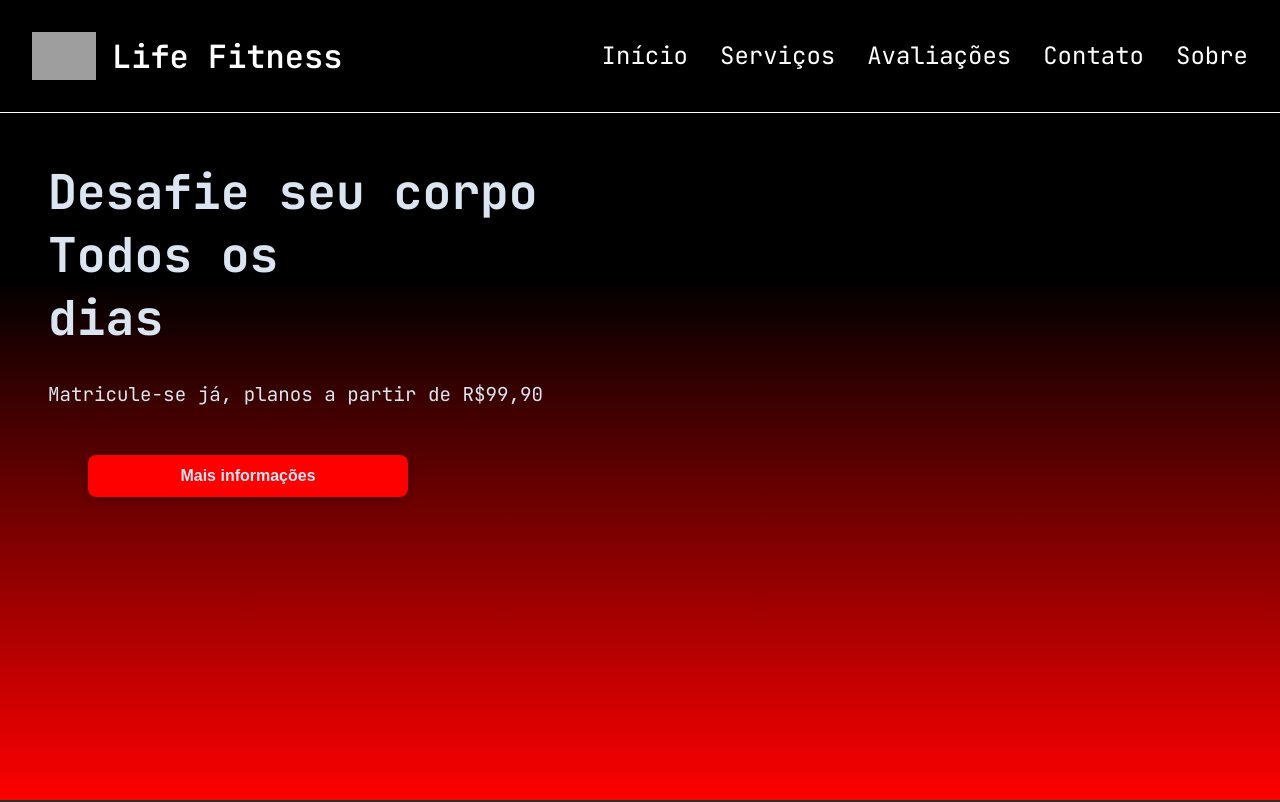
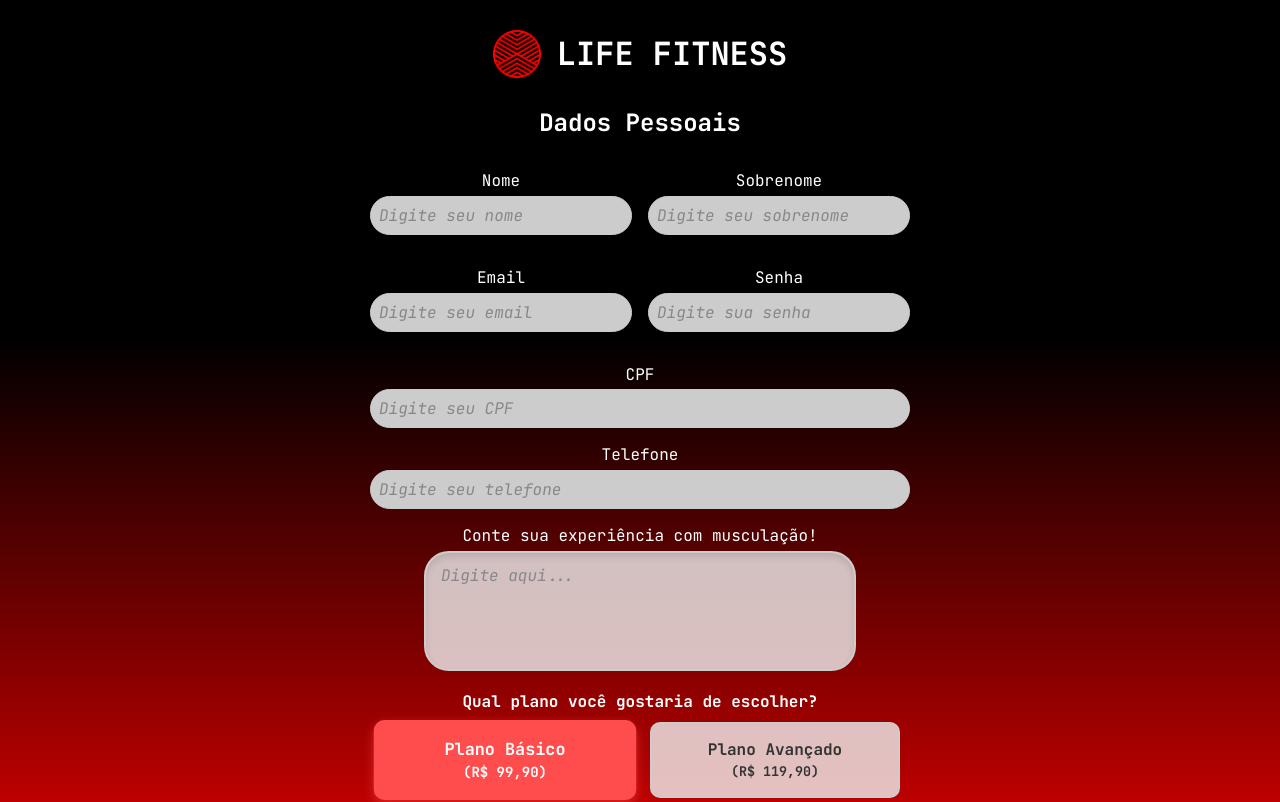
Before and after one commit to rhianpb/RedeDeAcademias, an Angular app: page /cadastro in a window 1280 px wide. Before the commit this address led to /. Shown: the top 802 px of the page. Built offline with nearby package versions, Linux system fonts and the light colour scheme; grey boxes are pictures that could not be loaded.

Commit message:
Atualização 1.8

```diff
--- a/src/app/app.component.html
+++ b/src/app/app.component.html
@@ -1,6 +1,3 @@
-<app-header></app-header>
-<app-main></app-main>
-<app-resources></app-resources>
-<app-reviews></app-reviews>
-<app-contact></app-contact>
-<app-about></app-about>
+
+
+<router-outlet></router-outlet>
--- a/src/app/app.config.ts
+++ b/src/app/app.config.ts
@@ -1,8 +1,6 @@
-import { ApplicationConfig, provideZoneChangeDetection } from '@angular/core';
 import { provideRouter } from '@angular/router';
-
 import { routes } from './app.routes';
 
-export const appConfig: ApplicationConfig = {
-  providers: [provideZoneChangeDetection({ eventCoalescing: true }), provideRouter(routes)]
-};
+export const appConfig = [
+  provideRouter(routes),
+];
--- a/src/app/app.routes.ts
+++ b/src/app/app.routes.ts
@@ -1,3 +1,8 @@
 import { Routes } from '@angular/router';
+import { CadastroComponent } from './layout/cadastro/cadastro.component';
+import { HomeComponent } from './home.component';
 
-export const routes: Routes = [];
+export const routes: Routes = [
+  { path: '', component: HomeComponent },
+  { path: 'cadastro', component: CadastroComponent },
+];
--- a/src/app/components/header/header.component.html
+++ b/src/app/components/header/header.component.html
@@ -1,6 +1,6 @@
 <header class="menu">
     <div class="menu-logo">
-      <img src="../../../assets/img/LogoTratada.png" alt="">
+      <img src="../../../assets/img/logo.png" alt="">
       <h4>Life Fitness</h4>
     </div>
     <div class="nav">
--- a/src/app/components/main/main.component.html
+++ b/src/app/components/main/main.component.html
@@ -3,7 +3,10 @@
         <div class="texto">
             <h2>Desafie seu corpo<br>Todos os<br> dias</h2>
             <p>Matricule-se já, planos a partir de R$99,90 </p>
-            <button>Mais informações</button>
+            <button (click)="navigateToCadastro()" class="botao-mais-info">
+                Mais informações
+              </button>
+
         </div>
     </div>
 </section>
--- a/src/app/components/main/main.component.ts
+++ b/src/app/components/main/main.component.ts
@@ -1,4 +1,5 @@
 import { Component } from '@angular/core';
+import { Router } from '@angular/router';
 
 @Component({
   selector: 'app-main',
@@ -8,5 +9,9 @@ import { Component } from '@angular/core';
   styleUrl: './main.component.css'
 })
 export class MainComponent {
+  constructor(private router: Router) {}
 
+  navigateToCadastro() {
+    this.router.navigate(['/cadastro']);
+  }
 }
--- /dev/null
+++ b/src/app/home.component.ts
@@ -0,0 +1,30 @@
+import { Component } from '@angular/core';
+import { HeaderComponent } from './components/header/header.component';
+import { MainComponent } from './components/main/main.component';
+import { ResourcesComponent } from './components/resources/resources.component';
+import { ReviewsComponent } from './components/reviews/reviews.component';
+import { ContactComponent } from './components/contact/contact.component';
+import { AboutComponent } from './components/about/about.component';
+
+
+@Component({
+  selector: 'app-home',
+  template: `
+    <app-header></app-header>
+    <app-main></app-main>
+    <app-resources></app-resources>
+    <app-reviews></app-reviews>
+    <app-contact></app-contact>
+    <app-about></app-about>
+  `,
+  standalone: true,
+  imports: [
+    HeaderComponent,
+    MainComponent,
+    ResourcesComponent,
+    ReviewsComponent,
+    ContactComponent,
+    AboutComponent,
+  ],
+})
+export class HomeComponent {}
--- /dev/null
+++ b/src/app/layout/cadastro/cadastro.component.css
@@ -0,0 +1,206 @@
+* {
+    margin: 0;
+    padding: 0;
+    box-sizing: border-box;
+    font-family: var(--primary-font-family);
+
+}
+
+html, body {
+    height: 100%;
+    width: 100%;
+}
+
+main h1 {
+    margin-bottom: 2rem;
+    margin-top: 2rem;
+}
+main h2 {
+    margin-bottom: 2rem;
+}
+
+.logo {
+    display: flex;
+    align-items: center;
+    gap: 1rem;
+
+}
+
+.logo img {
+    height: 3rem;
+    width: auto;
+}
+
+main {
+    display: flex;
+    flex-direction: column;
+    align-items: center;
+    justify-content: center;
+    background: linear-gradient(var(--tertiary-color) 35%, var(--secondary-color));
+    font-family: sans-serif;
+    font-size: 1em;
+    color: white;
+    min-height: 100vh;
+    width: 100%;
+}
+
+.campo {
+    display: flex;
+    flex-direction: column;
+    align-items: center;
+    margin-bottom: 1.5rem;
+}
+.campo-dupla {
+    display: flex;
+    justify-content: space-between;
+    gap: 1em; /* Espaçamento entre os inputs */
+    margin-bottom: 1em;
+}
+
+.campo-dupla .campo {
+    flex: 1; /* Ambos os campos terão o mesmo tamanho */
+}
+
+.campo-dupla .campo input {
+    width: 100%; /* Garante que os inputs ocupem o espaço total */
+}
+
+.campo {
+    margin-bottom: 1em; /* Margem entre os campos verticais */
+}
+
+label {
+    display: block;
+    margin-bottom: 0.3em;
+    font-size: 1em;
+    color: white;
+}
+
+input {
+    width: 100%;
+    padding: 0.5em;
+    border-radius: 20px;
+    border: 1px solid #ccc;
+    background-color: #ccc;
+    color: #333;
+    font-size: 1em;
+}
+
+input::placeholder {
+    color: #666;
+    font-style: italic;
+}
+
+input:focus {
+    outline: none;
+    border-color: rgb(173, 10, 10);
+    box-shadow: 0 0 5px rgb(173, 10, 10);
+}
+
+
+
+
+
+ textarea, select {
+    width: 80%; /* Inputs centralizados e responsivos */
+    padding: 12px 15px;
+    border: 2px solid #ccc;
+    border-radius: 25px;
+    font-size: 1rem;
+    color: #333;
+    background: rgba(240, 240, 240, 0.8); /* Fundo claro e minimalista */
+    box-shadow: inset 0px 4px 6px rgba(0, 0, 0, 0.1); /* Sombra interna para um visual de "rebaixo" */
+    transition: all 0.3s ease-in-out;
+}
+
+input:focus, textarea:focus, select:focus {
+    outline: none;
+    border-color: rgb(173, 10, 10); /* Foco em vermelho */
+    box-shadow: 0px 4px 8px rgba(173, 10, 10, 0.5); /* Destaque no foco */
+    background: white;
+}
+
+textarea {
+    resize: none;
+    height: 120px;
+}
+
+textarea::placeholder, input::placeholder {
+    color: #888;
+    font-style: italic;
+}
+
+button.botao {
+    background-color:var(--secondary-color);
+    color: var(--primary-color);
+    padding: 12px 24px;
+    font-size: 16px;
+    font-weight: bold;
+    border: none;
+    border-radius: 8px;
+    cursor: pointer;
+    box-shadow: 0 4px 10px rgba(0, 0, 0, 0.25);
+    transition: all 0.3s ease;
+    width: 20rem;
+    height: auto;
+    margin-left: 0.3rem;
+    margin-top: 0.9rem;
+}
+
+button.botao:hover {
+    background-color: var(--primary-color);
+    color: var(--secondary-color);
+    box-shadow: 0 6px 14px rgba(0, 0, 0, 0.35);
+}
+
+/* Estilo do Contêiner dos Planos */
+.planos-container {
+    margin: 20px 0;
+    text-align: center;
+
+}
+
+.planos-container label {
+    display: inline-block;
+    width: 250px; /* Tamanho uniforme para os planos */
+    margin: 10px;
+    padding: 15px;
+    border: 2px solid #ccc;
+    border-radius: 10px;
+    background: rgba(240, 240, 240, 0.8); /* Fundo claro */
+    font-size: 1rem;
+    font-weight: bold;
+    color: #333;
+    cursor: pointer;
+    transition: all 0.3s ease;
+
+}
+.planos-container input[type="radio"]:checked + label {
+    background: #ff4d4d; /* Fundo vermelho para o botão selecionado */
+    color: white; /* Cor do texto */
+    border-color: #ff4d4d; /* Borda do mesmo tom */
+    box-shadow: 0 4px 10px rgba(255, 77, 77, 0.5); /* Efeito de destaque */
+    transform: scale(1.05); /* Leve aumento para destacar o botão */
+    transition: all 0.3s ease; /* Suaviza as transições */
+}
+
+
+/* Hover e Estilo do Radio Selecionado */
+.planos-container label:hover {
+    background: #ff4d4d; /* Destaque ao passar o mouse */
+    color: white;
+    border-color: #ff4d4d
+}
+.planos-container input[type="radio"] {
+    appearance: none; /* Remove o estilo padrão */
+    -webkit-appearance: none; /* Compatibilidade com navegadores WebKit */
+    -moz-appearance: none; /* Compatibilidade com Firefox */
+    display: none; /* Esconde os botões de rádio */
+}
+
+.planos-container input[type="radio"] {
+    appearance: none; /* Remove o estilo padrão */
+    -webkit-appearance: none; /* Compatibilidade com navegadores WebKit */
+    -moz-appearance: none; /* Compatibilidade com Firefox */
+    display: none; /* Esconde os botões de rádio */
+}
--- /dev/null
+++ b/src/app/layout/cadastro/cadastro.component.html
@@ -0,0 +1,73 @@
+<main>
+    <div class="logo">
+        <img src="../../../assets/img/logo.png">
+    <h1 style="text-align: center; color: white;">LIFE FITNESS</h1>
+    </div>
+
+    <h2 style="text-align: center; color: white;">Dados Pessoais</h2>
+
+    <form>
+
+
+
+<div class="campo-dupla">
+    <div class="campo">
+        <label for="nome">Nome</label>
+        <input type="text" id="nome" placeholder="Digite seu nome">
+    </div>
+    <div class="campo">
+        <label for="sobrenome">Sobrenome</label>
+        <input type="text" id="sobrenome" placeholder="Digite seu sobrenome">
+    </div>
+</div>
+
+<div class="campo-dupla">
+    <div class="campo">
+        <label for="email">Email</label>
+        <input type="email" id="email" placeholder="Digite seu email">
+    </div>
+    <div class="campo">
+        <label for="senha">Senha</label>
+        <input type="password" id="senha" placeholder="Digite sua senha">
+    </div>
+</div>
+
+<div class="campo">
+    <label for="cpf">CPF</label>
+    <input type="text" id="cpf" placeholder="Digite seu CPF">
+</div>
+
+<div class="campo">
+    <label for="telefone">Telefone</label>
+    <input type="text" id="telefone" placeholder="Digite seu telefone">
+</div>
+
+
+      <div class="campo">
+        <label for="experiencia">Conte sua experiência com musculação!</label>
+        <textarea id="experiencia" placeholder="Digite aqui..."></textarea>
+      </div>
+        <div class="planos-container">
+            <p><strong>Qual plano você gostaria de escolher?</strong></p>
+
+            <!-- Plano Básico -->
+            <input type="radio" name="planos" id="basico" value="Básico" checked>
+            <label for="basico">Plano Básico <br> <small>(R$ 99,90)</small></label>
+
+            <!-- Plano Avançado -->
+            <input type="radio" name="planos" id="avancado" value="Avançado">
+            <label for="avancado">Plano Avançado <br> <small>(R$ 119,90)</small></label>
+        </div>
+
+
+      <div class="campo">
+        <div>
+            <!-- Seu formulário de cadastro aqui -->
+
+            <!-- Botão para voltar ao início -->
+            <button (click)="voltarInicio()" class="botao">Voltar ao Início</button>
+          </div>
+        <button type="submit" class="botao">Cadastre-se</button>
+      </div>
+    </form>
+  </main>
--- /dev/null
+++ b/src/app/layout/cadastro/cadastro.component.ts
@@ -0,0 +1,15 @@
+import { Component } from '@angular/core';
+import { Router } from '@angular/router';
+
+@Component({
+  selector: 'app-cadastro',
+  templateUrl: './cadastro.component.html',
+  styleUrls: ['./cadastro.component.css']
+})
+export class CadastroComponent {
+  constructor(private router: Router) {}
+
+  voltarInicio(): void {
+    this.router.navigate(['/']);
+  }
+}
--- a/src/main.ts
+++ b/src/main.ts
@@ -2,5 +2,6 @@ import { bootstrapApplication } from '@angular/platform-browser';
 import { appConfig } from './app/app.config';
 import { AppComponent } from './app/app.component';
 
-bootstrapApplication(AppComponent, appConfig)
-  .catch((err) => console.error(err));
+bootstrapApplication(AppComponent, {
+  providers: appConfig,
+});
```
Also changed, not shown: src/app/app.component.ts (+6 -15 lines), 1 other file (tests, documents, lock files or other folders).
